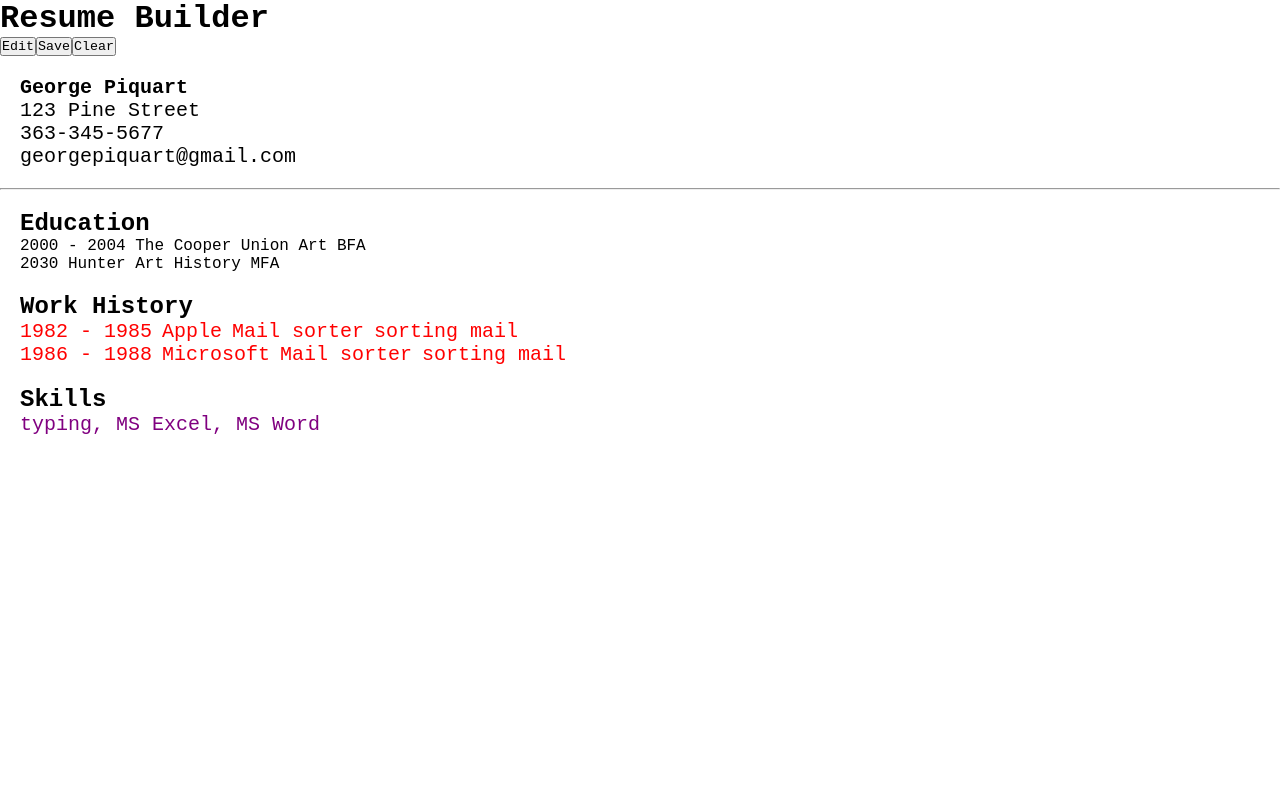
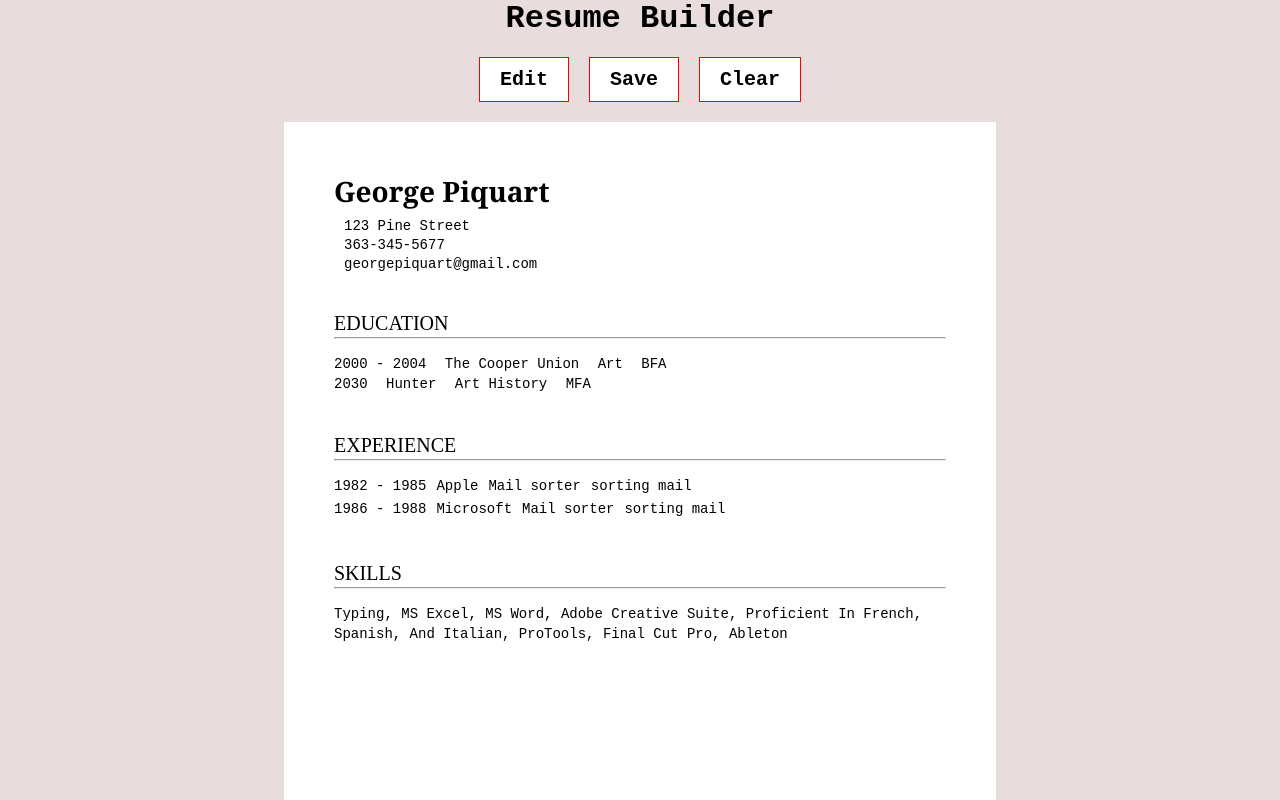
Before and after one commit to rebsrebs/cv-project, a React (Create React App) app: page / in a window 1280 px wide. Built offline with nearby package versions, Linux system fonts and the light colour scheme; the HTML template or start-up script is replaced by a standard one.

Commit message:
Style resume display with sample data

```diff
--- a/src/App.css
+++ b/src/App.css
@@ -4,22 +4,69 @@
   font-family:'Courier New', Courier, monospace;
 }
 
-.section {
-  margin-top: 20px;
-  margin-left: 20px;
-  margin-bottom: 20px;
+button {
+  padding: 10px 20px 10px 20px;
+  font-size: 20px;
+  background-color: white;
+  color: black;
+  font-weight: bold;
+  border: 1px solid red;
 }
 
-/* .entry {
-  color: blue;
+button:hover {
+  background-color: pink;
+}
+
+button:active {
+  background-color:darksalmon;
+}
+
+#appwrapper {
+  background-color: rgb(233, 220, 220);
+  display: flex;
+  flex-direction: column;
+  align-items: center;
+  height: 100vh;
+}
+
+#buttons {
   display: flex;
   flex-direction: row;
-  gap:10px;
-} */
+  gap: 20px;
+  padding: 20px;
+}
 
-/* .job {
-  color: red;
-  display: flex;
-  flex-direction: row;
-  gap: 10px;
-} */
+#resumewrapper, #formwrapper {
+  background-color: white;
+  width: 90%;
+}
+
+#resumewrapper {
+  padding: 50px;
+  width: 612px;
+  height: 792px;
+}
+
+.section, hr {
+  margin-bottom: 40px;
+}
+
+.section {
+  font-size: 14px;
+}
+
+h2 {
+  font-size: 20px;
+  font-family:'Times New Roman', Times, serif;
+  text-transform: uppercase;
+  margin-bottom: 2px;
+  font-weight: normal;
+}
+
+hr.undersectionheader {
+  margin-bottom: 15px;
+}
+
+.entry {
+  line-height: 20px;
+}
--- a/src/App.js
+++ b/src/App.js
@@ -62,7 +62,7 @@ class App extends Component {
       },
       skillSet: {
         skillEntry: '',
-        skillEntries: ['typing','MS Excel', 'MS Word'],
+        skillEntries: ['typing','MS Excel', 'MS Word', 'Adobe Creative Suite', 'Proficient in French, Spanish, and Italian', 'ProTools', 'Final Cut Pro', 'Ableton'],
       },
       mode: 'edit',
     }
@@ -86,7 +86,7 @@ class App extends Component {
             email = { this.state.basicInfo.email }
             phone = { this.state.basicInfo.phone }
             />
-          <hr />
+          {/* <hr /> */}
           <Education
             educationEntries = { this.state.education.educationEntries }
           />
--- a/src/components/Education.js
+++ b/src/components/Education.js
@@ -7,8 +7,9 @@ class Education extends Component {
     return (
       <div className = 'section'>
         <h2>Education</h2>
+        <hr class="undersectionheader"/>
         {this.props.educationEntries.map((school, idx) => {
-            return <div key={school.id} className="school">
+            return <div key={school.id} className="entry school">
               <span>
                 {school.years}&nbsp;
               </span>
--- a/src/components/Skills.js
+++ b/src/components/Skills.js
@@ -7,22 +7,20 @@ class Skills extends Component {
     return (
       <div className = 'section'>
         <h2>Skills</h2>
-        <ul>
+        <hr class="undersectionheader"/>
+        <ul className="skillList">
 
           {this.props.skillEntries.map((skill, idx) => {
 
+            // if last entry, don't put comma at end
             if (idx === this.props.skillEntries.length - 1) {
               return <span key={skill.id} className="skill">
-              <span className="skill">
                 {skill}
-              </span>
             </span>
             }
 
             return <span key={skill.id} className="skill">
-              <span className="skill">
                 {skill},&nbsp;
-              </span>
             </span>
           })}
 
@@ -30,7 +28,6 @@ class Skills extends Component {
       </div>
     )
   }
-
 }
 
 export default Skills;
--- a/src/components/WorkHistory.js
+++ b/src/components/WorkHistory.js
@@ -6,10 +6,11 @@ class WorkHistory extends Component {
   render() {
     return (
       <div className = 'section'>
-        <h2>Work History</h2>
+        <h2>Experience</h2>
+        <hr class="undersectionheader"/>
 
         {this.props.workEntries.map((job, idx) => {
-            return <div key={job.id} className="job">
+            return <div key={job.id} className="entry job">
               <p>
                 {job.years}
               </p>
--- a/src/styles/BasicInfo.css
+++ b/src/styles/BasicInfo.css
@@ -1,10 +1,20 @@
 .basicinfo {
-  margin-top: 20px;
-  margin-left: 20px;
-  margin-bottom: 20px;
-  font-size: 20px;
+  margin-bottom: 40px;
+  font-size: 14px;
+}
+
+p {
+  margin-bottom: 3px;
 }
 
 .fullname {
   font-weight: bold;
+  font-size: 28px;
+  text-transform: capitalize;
+  font-family:Cambria, Cochin, Georgia, Times, 'Times New Roman', serif;
+  margin-bottom: 8px;
 }
+
+.address, .email, .phone {
+  margin-left: 10px;
+}
--- a/src/styles/Education.css
+++ b/src/styles/Education.css
@@ -1,7 +1,5 @@
 .entry {
-  color: green;
   display: flex;
   flex-direction: row;
   gap: 10px;
-  font-size: 20px;
 }
--- a/src/styles/Skills.css
+++ b/src/styles/Skills.css
@@ -1,4 +1,7 @@
 .skill {
-  font-size: 20px;
-  color: purple;
+  text-transform: capitalize;
 }
+
+.skillList {
+  line-height: 20px;
+}
--- a/src/styles/WorkHistory.css
+++ b/src/styles/WorkHistory.css
@@ -1,7 +1,5 @@
 .job {
-  color: red;
   display: flex;
   flex-direction: row;
   gap: 10px;
-  font-size: 20px;
 }
```
